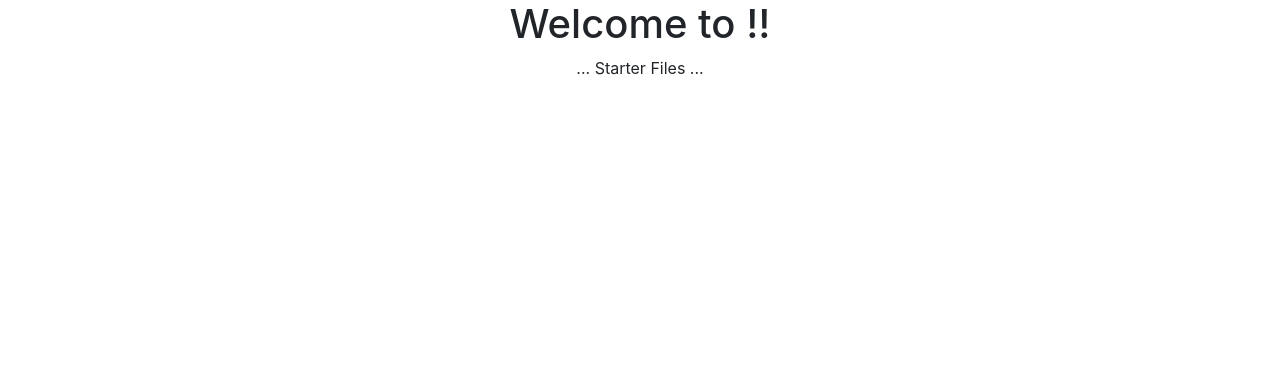
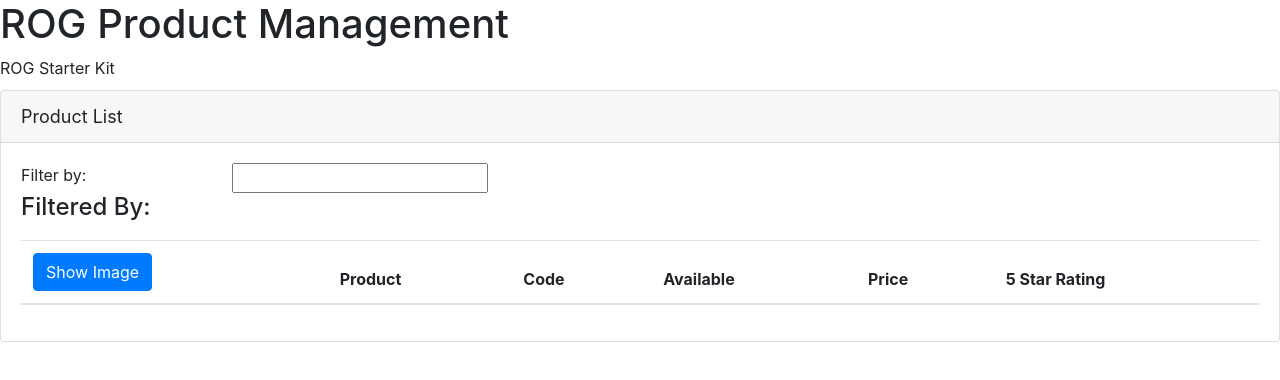
Before and after one commit to HARIKSREEE/Angular-GettingStarted, an Angular app: page / in a window 1280 px wide. Shown: the top 380 px of the page. Built offline with nearby package versions, Linux system fonts and the light colour scheme.

Commit message:
Commit before push05122018

```diff
--- a/src/app/app.component.ts
+++ b/src/app/app.component.ts
@@ -2,11 +2,12 @@
 
 @Component({
   selector:'pm-root',
- /* template: `<div>
+  template: `<div>
   <h1>{{pageTitle}}</h1>
   <div>ROG Starter Kit</div>
-  </div>`*/
-  templateUrl:'./app.component.html'
+  <pm-products></pm-products>
+  </div>`
+  /*templateUrl:'./app.component.html'*/
 })
 
 export class AppComponent
--- a/src/app/app.module.ts
+++ b/src/app/app.module.ts
@@ -2,10 +2,12 @@
 import { NgModule } from '@angular/core';
 
 import { AppComponent } from './app.component';
+import { ProductListComponent } from './products/product-list.component';
 
 @NgModule({
   declarations: [
-    AppComponent
+    AppComponent,
+    ProductListComponent
   ],
   imports: [
     BrowserModule
--- a/src/app/products/product-list.component.html
+++ b/src/app/products/product-list.component.html
@@ -1,7 +1,7 @@
 <div class="card">
     <div class="card-header">
 
-        product List
+        Product List
 
     </div>
 
@@ -27,7 +27,7 @@
 
             <table class="table">
 
-                <thread>
+                <thead>
 
                     <tr>
                         <th>
@@ -38,11 +38,11 @@
                         <th>Product</th>
                         <th>Code</th>
                         <th>Available</th>
-                        <th>price</th>
+                        <th>Price</th>
                         <th>5 Star Rating</th>
                     </tr>
 
-                </thread>
+                </thead>
                 <tbody>
 
                 </tbody>
```
